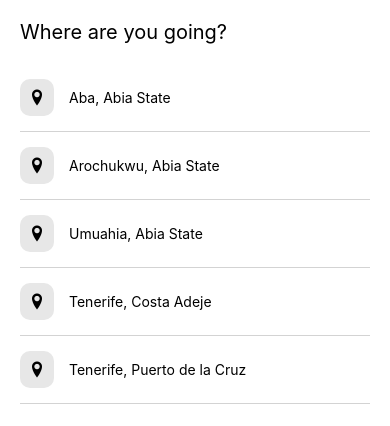
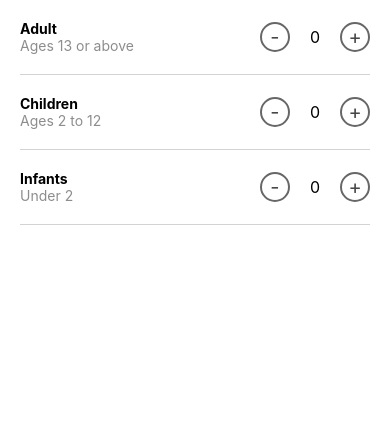
Before and after one commit to kpose/AirbnbClone, a React Native app: screen / in a window 390 px wide. Shown: the top 426 px of the page. Built offline with nearby package versions, Linux system fonts and the light colour scheme.

Commit message:
guest screen

```diff
--- a/App.tsx
+++ b/App.tsx
@@ -2,14 +2,14 @@
 import {View, Text, SafeAreaView, ScrollView} from 'react-native';
 
 //import screens
-import {DestinationSearch} from './src/screens';
+import {Guest} from './src/screens';
 import {Post} from './src/components';
 import Feed from './src/assets/data/feed';
 
 const App: React.FC = () => {
   return (
     <SafeAreaView>
-      <DestinationSearch />
+      <Guest />
     </SafeAreaView>
   );
 };
--- a/src/screens/destinationSearch/index.tsx
+++ b/src/screens/destinationSearch/index.tsx
@@ -14,6 +14,11 @@
         placeholder="Where are you going?"
         value={inputText}
         onChangeText={setInputText}
+        clearButtonMode="while-editing"
+        autoCapitalize="words"
+        autoCompleteType="off"
+        autoCorrect={false}
+        autoFocus={true}
       />
 
       <FlatList
--- /dev/null
+++ b/src/screens/guest/index.tsx
@@ -0,0 +1,78 @@
+import React, {useState} from 'react';
+import {View, Text, Pressable} from 'react-native';
+import {styles} from './styles';
+
+const Guest: React.FC = () => {
+  const [adults, setAdults] = useState<number>(0);
+  const [children, setChildren] = useState<number>(0);
+  const [infants, setInfants] = useState<number>(0);
+  return (
+    <View>
+      {/* Adults */}
+      <View style={styles.row}>
+        <View>
+          <Text style={styles.adult}>Adult</Text>
+          <Text style={styles.ages}>Ages 13 or above</Text>
+        </View>
+        <View style={{flexDirection: 'row', alignItems: 'center'}}>
+          <Pressable
+            onPress={() => setAdults(Math.max(0, adults - 1))}
+            style={styles.button}>
+            <Text style={{fontSize: 20, color: '#474747'}}>-</Text>
+          </Pressable>
+          <Text style={{marginHorizontal: 20, fontSize: 16}}>{adults}</Text>
+
+          <Pressable
+            onPress={() => setAdults(adults + 1)}
+            style={styles.button}>
+            <Text style={{fontSize: 20, color: '#474747'}}>+</Text>
+          </Pressable>
+        </View>
+      </View>
+
+      <View style={styles.row}>
+        <View>
+          <Text style={styles.adult}>Children</Text>
+          <Text style={styles.ages}>Ages 2 to 12</Text>
+        </View>
+        <View style={{flexDirection: 'row', alignItems: 'center'}}>
+          <Pressable
+            onPress={() => setChildren(Math.max(0, children - 1))}
+            style={styles.button}>
+            <Text style={{fontSize: 20, color: '#474747'}}>-</Text>
+          </Pressable>
+          <Text style={{marginHorizontal: 20, fontSize: 16}}>{children}</Text>
+
+          <Pressable
+            onPress={() => setChildren(children + 1)}
+            style={styles.button}>
+            <Text style={{fontSize: 20, color: '#474747'}}>+</Text>
+          </Pressable>
+        </View>
+      </View>
+
+      <View style={styles.row}>
+        <View>
+          <Text style={styles.adult}>Infants</Text>
+          <Text style={styles.ages}>Under 2</Text>
+        </View>
+        <View style={{flexDirection: 'row', alignItems: 'center'}}>
+          <Pressable
+            onPress={() => setInfants(Math.max(0, infants - 1))}
+            style={styles.button}>
+            <Text style={{fontSize: 20, color: '#474747'}}>-</Text>
+          </Pressable>
+          <Text style={{marginHorizontal: 20, fontSize: 16}}>{infants}</Text>
+
+          <Pressable
+            onPress={() => setInfants(infants + 1)}
+            style={styles.button}>
+            <Text style={{fontSize: 20, color: '#474747'}}>+</Text>
+          </Pressable>
+        </View>
+      </View>
+    </View>
+  );
+};
+
+export default Guest;
--- /dev/null
+++ b/src/screens/guest/styles.tsx
@@ -0,0 +1,27 @@
+import {StyleSheet} from 'react-native';
+
+export const styles = StyleSheet.create({
+  adult: {
+    fontWeight: 'bold',
+  },
+  ages: {
+    color: '#8d8d8d',
+  },
+  row: {
+    flexDirection: 'row',
+    justifyContent: 'space-between',
+    paddingVertical: 20,
+    borderBottomWidth: 1,
+    borderColor: 'lightgrey',
+    marginHorizontal: 20,
+  },
+  button: {
+    borderWidth: 2,
+    width: 30,
+    height: 30,
+    borderRadius: 15,
+    justifyContent: 'center',
+    alignItems: 'center',
+    borderColor: '#676767',
+  },
+});
--- a/src/screens/index.tsx
+++ b/src/screens/index.tsx
@@ -1,5 +1,6 @@
 import HomeScreen from './home';
 import SearchResultScreen from './searchresult';
 import DestinationSearch from './destinationSearch';
+import Guest from './guest';
 
-export {HomeScreen, SearchResultScreen, DestinationSearch};
+export {HomeScreen, SearchResultScreen, DestinationSearch, Guest};
```
